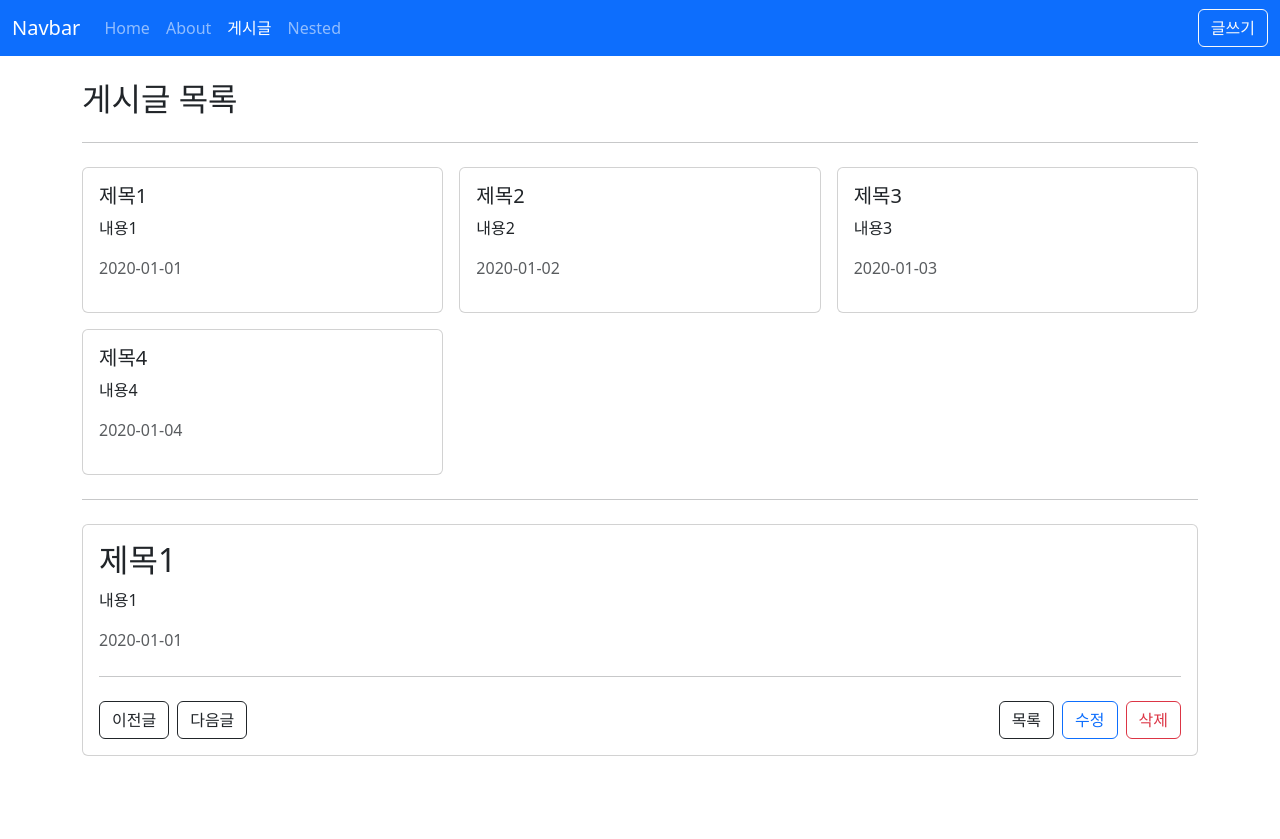
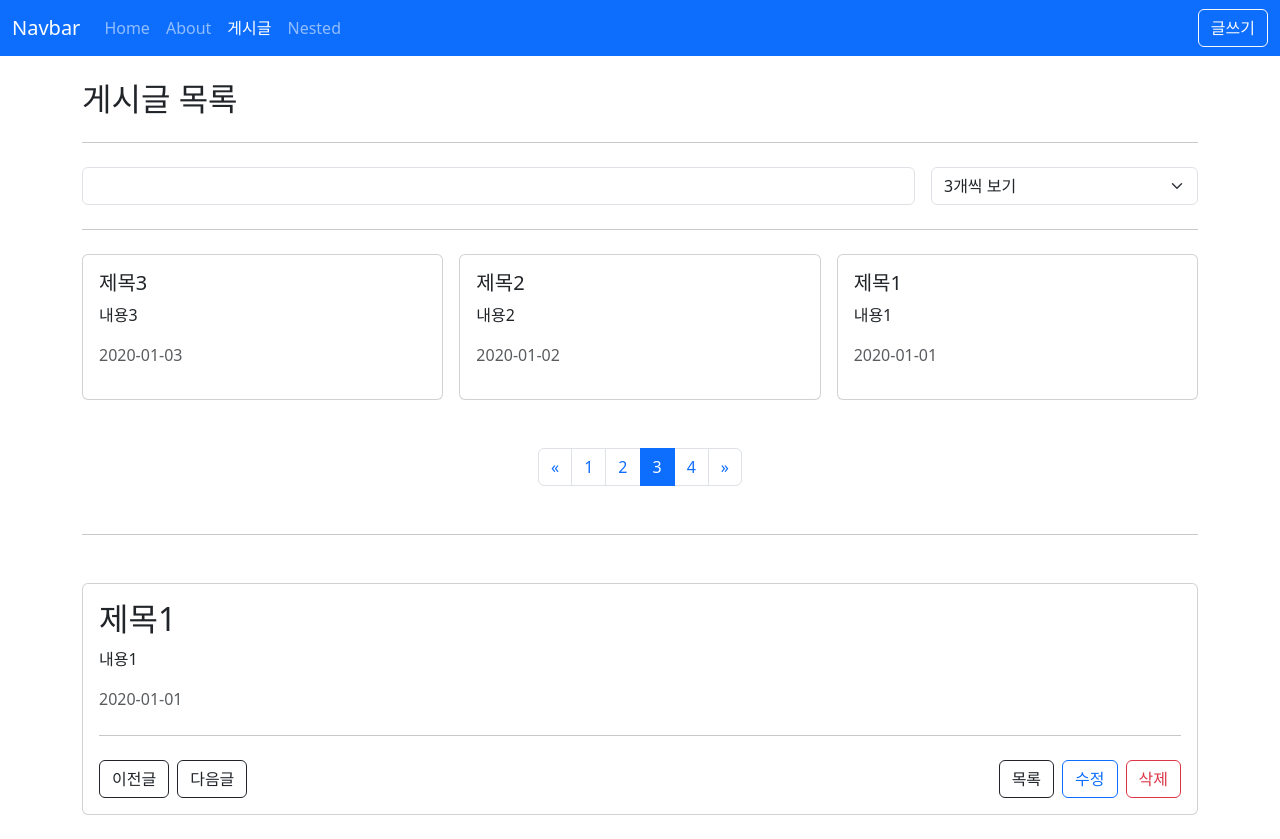
Before and after one commit to Woochang1132/vue3-project, a Vue app: page /posts in a window 1280 px wide. Before the commit the page ends 800 px from the top, so only its background shows below. Built offline with nearby package versions, Linux system fonts and the light colour scheme; data requests are answered from the project's data file.

Commit message:
[개발] post > 페이징 처리 및 filter 검색 추가 완료

```diff
--- a/db.json
+++ b/db.json
@@ -23,6 +23,42 @@
       "title": "제목4",
       "content": "내용4",
       "createdAt": "2020-01-04"
+    },
+    {
+      "id": 5,
+      "title": "제목5",
+      "content": "내용5",
+      "createdAt": "2020-01-05"
+    },
+    {
+      "id": 6,
+      "title": "제목6",
+      "content": "내용6",
+      "createdAt": "2020-01-06"
+    },
+    {
+      "id": 7,
+      "title": "제목7",
+      "content": "내용7",
+      "createdAt": "2020-01-07"
+    },
+    {
+      "id": 8,
+      "title": "제목8",
+      "content": "내용8",
+      "createdAt": "2020-01-08"
+    },
+    {
+      "id": 9,
+      "title": "제목9",
+      "content": "내용9",
+      "createdAt": "2020-01-09"
+    },
+    {
+      "title": "페이징을 확인하고 있습니다.",
+      "content": "페이징을 확인하고 있습니다.",
+      "createAt": 1738935708034,
+      "id": 10
     }
   ]
 }
--- a/src/api/posts.js
+++ b/src/api/posts.js
@@ -1,7 +1,7 @@
 import axios from 'axios';
 
-export function getPosts() {
-  return axios.get('http://localhost:5000/posts');
+export function getPosts(params) {
+  return axios.get('http://localhost:5000/posts', { params });
 }
 
 export function getPostById(id) {
--- a/src/views/posts/PostListView.vue
+++ b/src/views/posts/PostListView.vue
@@ -1,6 +1,21 @@
 <template>
   <div>
     <h2>게시글 목록</h2>
+    <hr class="my-4" />
+    <form @submit.prevent>
+      <div class="row g-3">
+        <div class="col">
+          <input v-model="params.title_like" type="text" class="form-control" />
+        </div>
+        <div class="col-3">
+          <select v-model="params._limit" class="form-select">
+            <option value="3">3개씩 보기</option>
+            <option value="6">6개씩 보기</option>
+            <option value="9">9개씩 보기</option>
+          </select>
+        </div>
+      </div>
+    </form>
     <hr class="my-4" />
     <div class="row g-3">
       <div v-for="post in posts" :key="post.id" class="col-4">
@@ -12,7 +27,44 @@
         ></PostItem>
       </div>
     </div>
-    <hr class="my-4" />
+    <nav class="mt-5" aria-label="Page navigation example">
+      <ul class="pagination justify-content-center">
+        <li class="page-item" :class="{ disabled: !(params._page > 1) }">
+          <a
+            class="page-link"
+            href="#"
+            aria-label="Previous"
+            @click.prevent="--params._page"
+          >
+            <span aria-hidden="true">&laquo;</span>
+          </a>
+        </li>
+        <li
+          v-for="page in pageCount"
+          :key="page"
+          class="page-item"
+          :class="{ active: params._page === page }"
+        >
+          <a class="page-link" href="#" @click.prevent="params._page = page">{{
+            page
+          }}</a>
+        </li>
+        <li
+          class="page-item"
+          :class="{ disabled: !(params._page < pageCount) }"
+        >
+          <a
+            class="page-link"
+            href="#"
+            aria-label="Next"
+            @click.prevent="++params._page"
+          >
+            <span aria-hidden="true">&raquo;</span>
+          </a>
+        </li>
+      </ul>
+    </nav>
+    <hr class="my-5" />
     <AppCard>
       <PostDetailView :id="1"></PostDetailView>
     </AppCard>
@@ -24,22 +76,35 @@
 import PostDetailView from './PostDetailView.vue';
 import AppCard from '@/components/AppCard.vue';
 import { getPosts } from '@/api/posts';
-import { ref } from 'vue';
+import { computed, ref, watchEffect } from 'vue';
 import { useRouter } from 'vue-router';
 
 const router = useRouter();
 const posts = ref([]);
+const params = ref({
+  _sort: 'createdAt',
+  _order: 'desc',
+  _page: 3,
+  _limit: '3',
+  title_like: '',
+});
+
+// pagination
+const totalCount = ref(0);
+const pageCount = computed(() =>
+  Math.ceil(totalCount.value / params.value._limit),
+);
 const fetchPosts = async () => {
   try {
-    const { data } = await getPosts();
+    const { data, headers } = await getPosts(params.value);
     posts.value = data;
+    totalCount.value = headers['x-total-count'];
   } catch (error) {
     console.error(error);
   }
 };
 
-fetchPosts();
-
+watchEffect(fetchPosts);
 const goPage = id => {
   // router.push(`/posts/${id}`);
   router.push({
```
